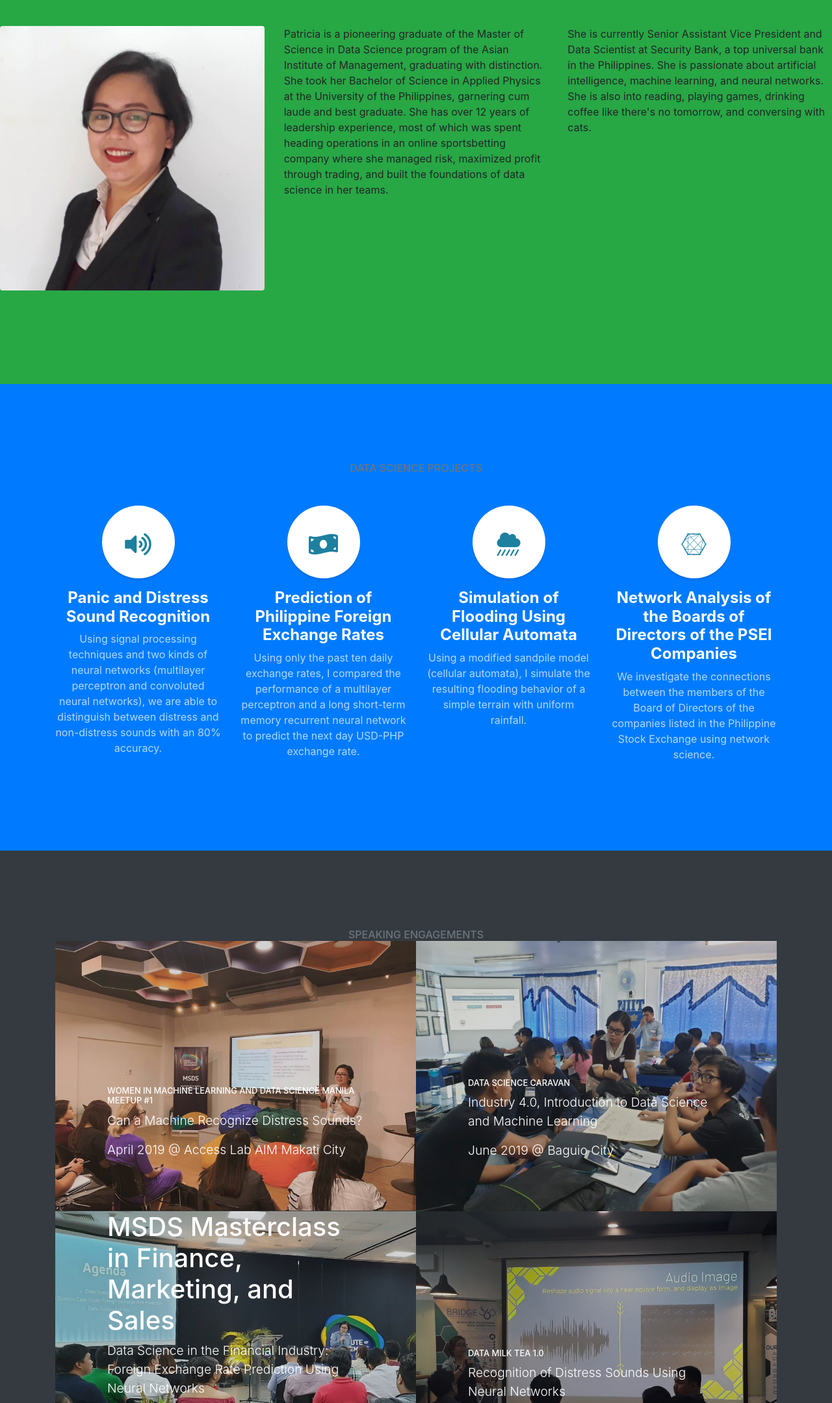
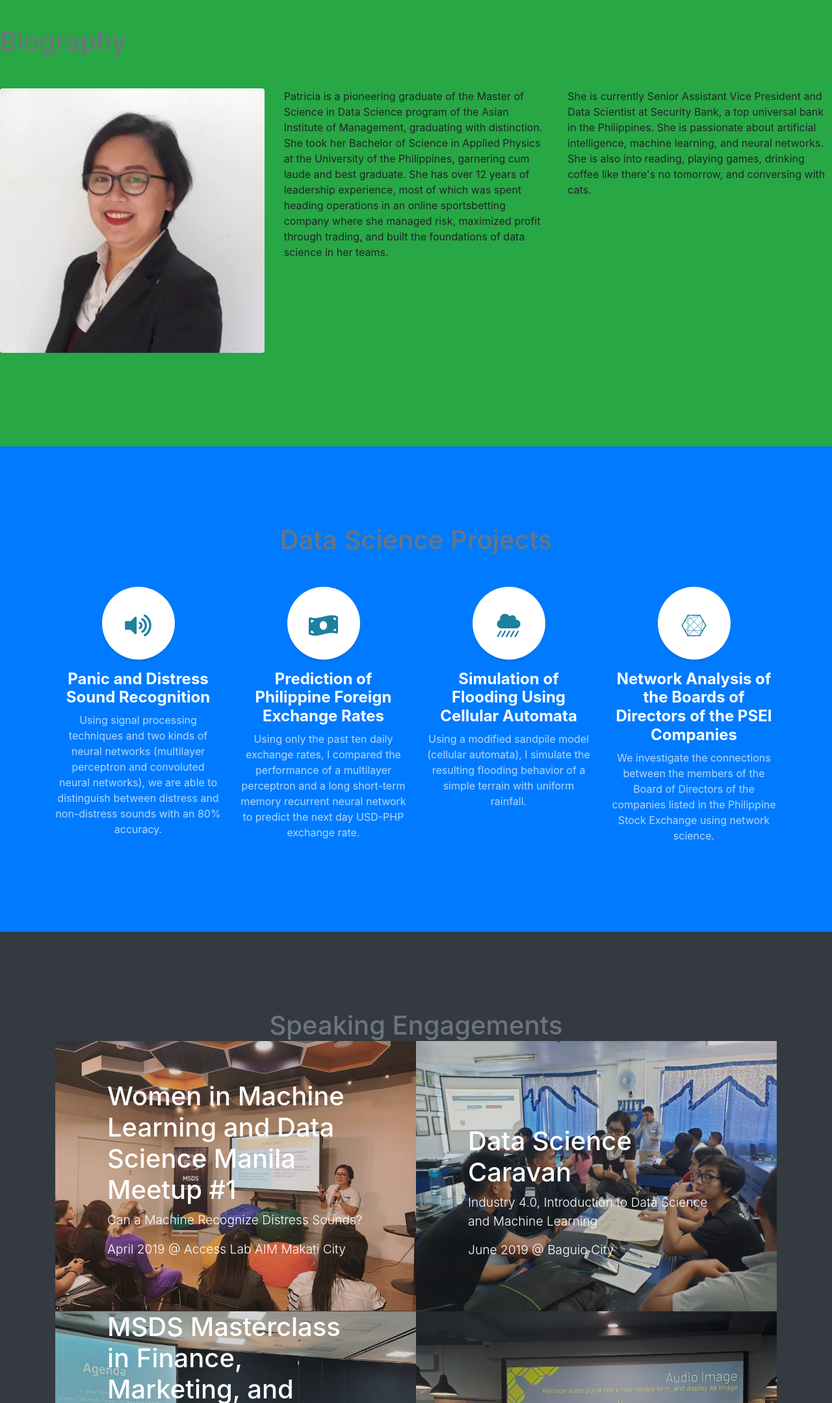
Before and after one commit to patriciamanasan/patmanasan.github.io, a website with bundled scripts: page index.html in a window 1280 px wide. Shown: the part 880-3039 px from the top of the page at 65% size. Built offline with nearby package versions, Linux system fonts and the light colour scheme.

Commit message:
update index

```diff
--- a/index.html
+++ b/index.html
@@ -95,6 +95,10 @@
 
   <!-- About (Biography)-->
   <section class="content-section bg-success" id="about">
+	<div class="content-section-heading">
+		<h1 class="text-secondary mb-0">Biography</h1>
+		<h2 class="mb-5"></h2>
+	</div>
 	<div class="row">
 		<div class="col-sm">
 			<figure class="figure">
@@ -104,10 +108,14 @@
 			</figure>
 		</div>
 		<div class="col-sm">
+		<p>
 		Patricia is a pioneering graduate of the Master of Science in Data Science program of the Asian Institute of Management, graduating with distinction. She took her Bachelor of Science in Applied Physics at the University of the Philippines, garnering cum laude and best graduate. She has over 12 years of leadership experience, most of which was spent heading operations in an online sportsbetting company where she managed risk, maximized profit through trading, and built the foundations of data science in her teams.
+		</p>
 		</div>
 		<div class="col-sm">
+		<p>
 		She is currently Senior Assistant Vice President and Data Scientist at Security Bank, a top universal bank in the Philippines. She is passionate about artificial intelligence, machine learning, and neural networks. She is also into reading, playing games, drinking coffee like there's no tomorrow, and conversing with cats.
+		</p>
 		</div>
 	</div>
 
@@ -132,7 +140,7 @@
   <section class="content-section bg-primary text-white text-center" id="services">
     <div class="container">
       <div class="content-section-heading">
-        <h3 class="text-secondary mb-0">Data Science Projects</h3>
+        <h1 class="text-secondary mb-0">Data Science Projects</h1>
         <h2 class="mb-5"></h2>
       </div>
       <div class="row">
@@ -243,7 +251,7 @@
   <section class="content-section bg-dark" id="portfolio">
     <div class="container">
       <div class="content-section-heading text-center">
-        <h3 class="text-secondary mb-0">Speaking Engagements</h3>
+        <h1 class="text-secondary mb-0">Speaking Engagements</h1>
         <!--<h2 class="mb-5">Recent Projects</h2>-->
       </div>
       <div class="row no-gutters">
@@ -251,7 +259,7 @@
           <a class="portfolio-item" href="#">
             <span class="caption">
               <span class="caption-content">
-                <h2>Women in Machine Learning and Data Science Manila Meetup #1</h2>
+                <h1>Women in Machine Learning and Data Science Manila Meetup #1</h1>
                 <p class="mb-0">Can a Machine Recognize Distress Sounds?<p>
 				<p class="mb-0">April 2019 @ Access Lab AIM Makati City</p>
               </span>
@@ -263,7 +271,7 @@
           <a class="portfolio-item" href="#">
             <span class="caption">
               <span class="caption-content">
-                <h2>Data Science Caravan</h2>
+                <h1>Data Science Caravan</h1>
                 <p class="mb-0">Industry 4.0, Introduction to Data Science and Machine Learning<p>
 				<p class="mb-0">June 2019 @ Baguio City</p>
               </span>
@@ -287,7 +295,7 @@
           <a class="portfolio-item" href="#">
             <span class="caption">
               <span class="caption-content">
-                <h2>Data Milk Tea 1.0</h2>
+                <h1>Data Milk Tea 1.0</h1>
                 <p class="mb-0">Recognition of Distress Sounds Using Neural Networks<p>
 				<p class="mb-0">September 2019 @ QBO Makati City</p>
               </span>
```
